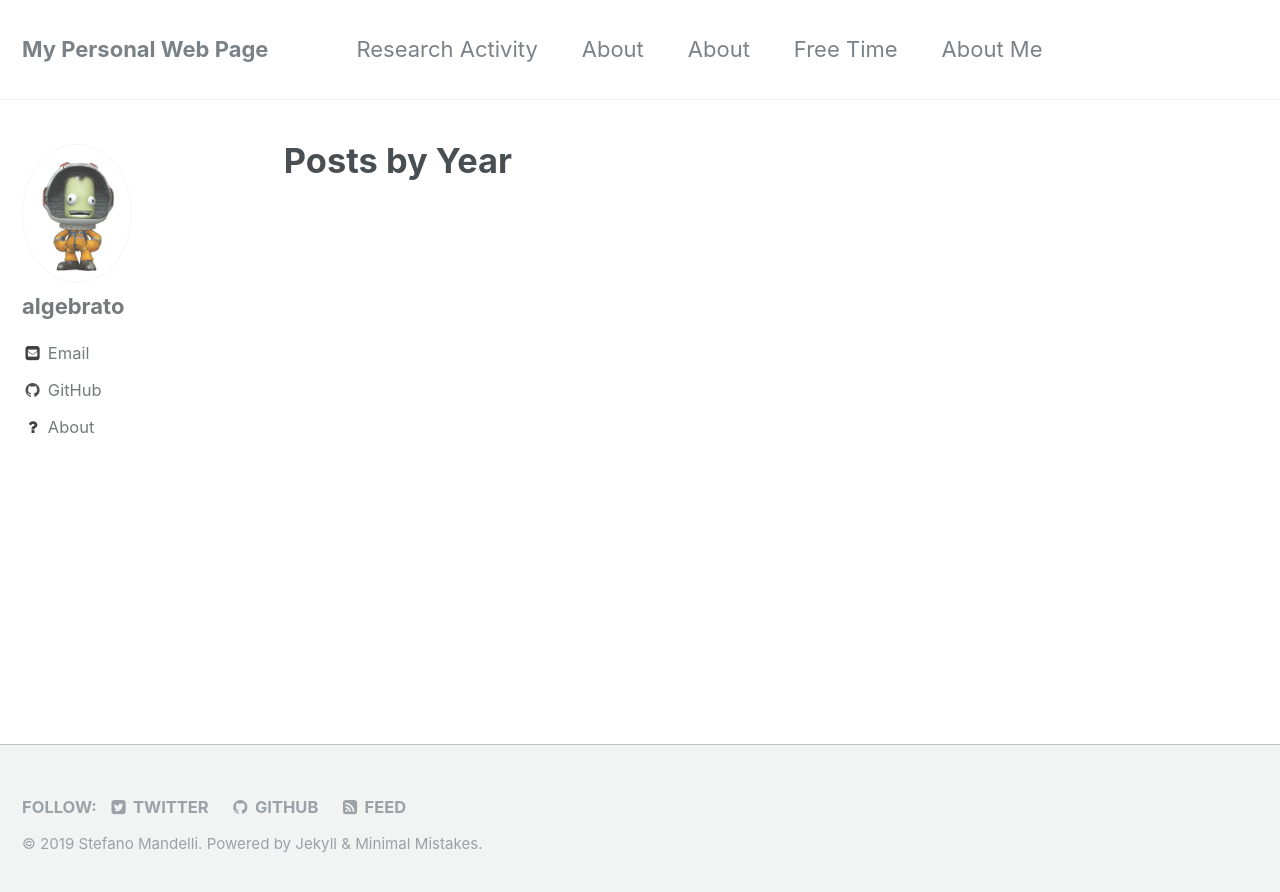
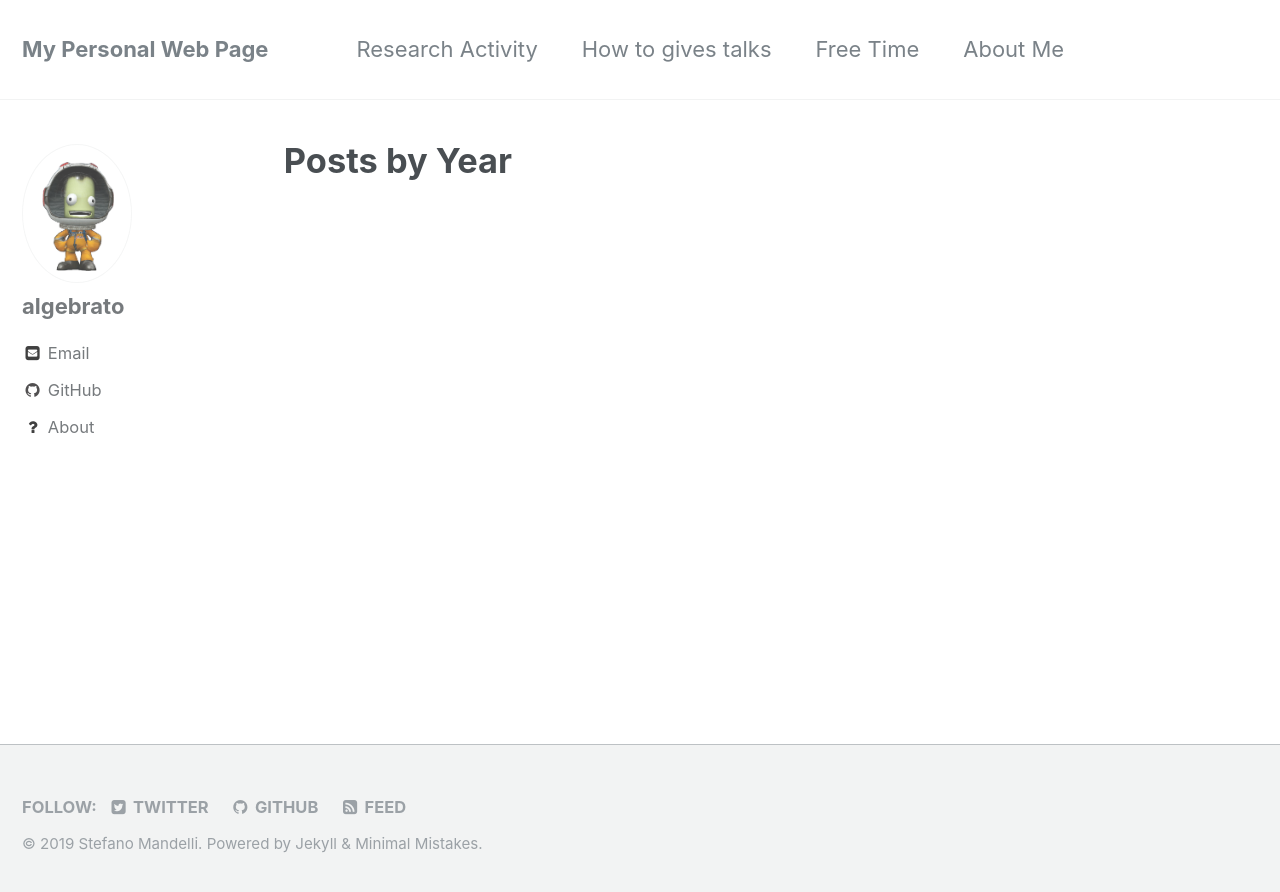
Before and after one commit to algebrato/algebrato.github.io, a Jekyll site: the page built from year-archive.html, in a window 1280 px wide. Shown: the top 892 px of the page. Built offline with Jekyll 4.4.1, drawn with Linux system fonts in a browser that asks for light colours.

Commit message:
Structured the main pages and sections

```diff
--- a/_data/navigation.yml
+++ b/_data/navigation.yml
@@ -2,10 +2,8 @@
 main:
    - title: "Research Activity"
      url: /res-act/
-   - title: "About  <something1>"
-     url: /som1/
-   - title: "About <something2>"
-     url: /som2/
+   - title: "How to gives talks"
+     url: /give-talk/
    - title: "Free Time"
      url: /free-time/
    - title: "About Me"
--- a/index.html
+++ /dev/null
@@ -1,4 +0,0 @@
----
-layout: home
-author_profile: true
----
```
Also changed, not shown: 5 other files.
